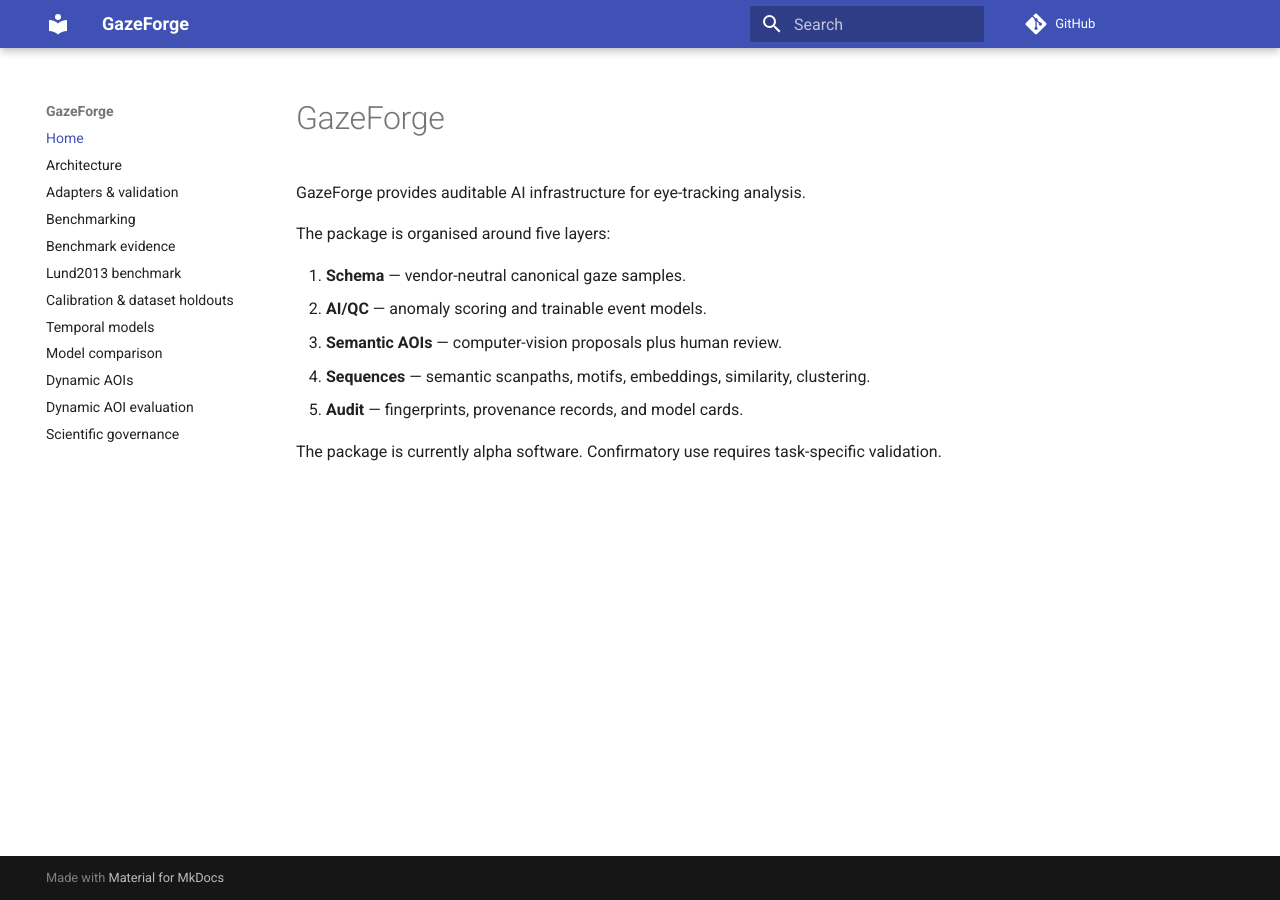
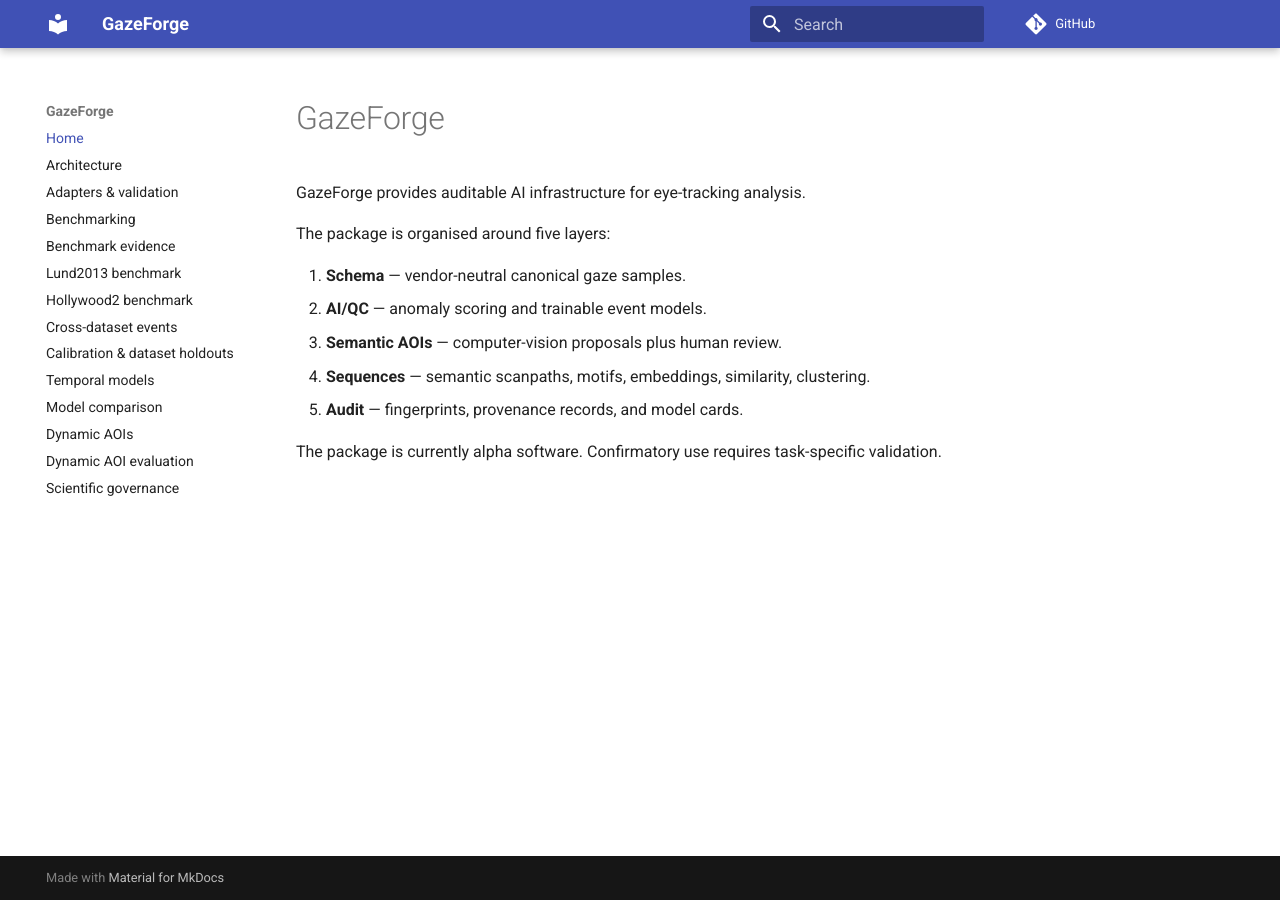
Before and after one commit to stefanosbalaskas/GazeForge, an MkDocs documentation site: the page built from docs/index.md, in a window 1280 px wide. Built offline with MkDocs 1.6.1 and Material for MkDocs 9.7.7, drawn with Linux system fonts in a browser that asks for light colours; comment, search, counter and statistics services are not loaded.

Commit message:
Add Hollywood2 and cross-dataset docs navigation

```diff
--- a/mkdocs.yml
+++ b/mkdocs.yml
@@ -10,6 +10,8 @@ nav:
   - Benchmarking: benchmarking.md
   - Benchmark evidence: benchmark-evidence.md
   - Lund2013 benchmark: lund2013-benchmark.md
+  - Hollywood2 benchmark: hollywood2-benchmark.md
+  - Cross-dataset events: cross-dataset-events.md
   - Calibration & dataset holdouts: calibration.md
   - Temporal models: temporal-models.md
   - Model comparison: model-comparison.md
```
